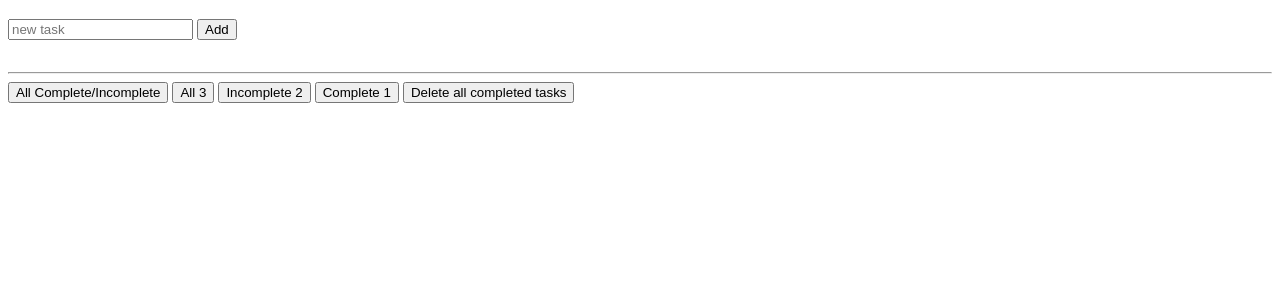
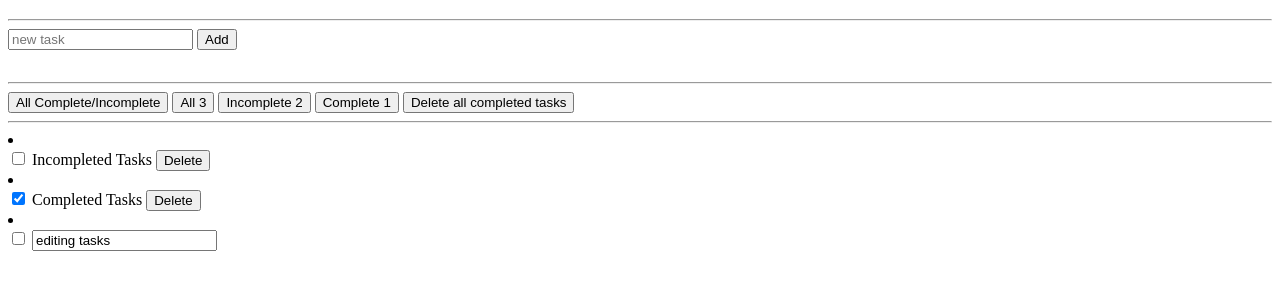
Before and after one commit to shktkt219/todo-list, a website: page index.html in a window 1280 px wide. Shown: the part 61-350 px from the top of the page. Drawn offline with nearby package versions, Linux system fonts and the light colour scheme.

Commit message:
edit index page for todo-item button

```diff
--- a/index.html
+++ b/index.html
@@ -6,6 +6,8 @@
   </head>
   <body ng-app="todoApp">
     <h1>To Do List</h1>
+
+    <hr>
 
     <form>
       <input
@@ -25,6 +27,30 @@
       <button>Delete all completed tasks</button>
     </div>
 
+    <hr>
+
+    <li class="todo-item">
+      <form>
+        <input type="checkbox">
+        <span class="todo-title">Incompleted Tasks</span>
+        <button type="reset">Delete</button>
+      </form>
+    </li>
+
+    <li class="todo-item done">
+      <form>
+        <input type="checkbox" checked>
+        <span class="todo-title">Completed Tasks</span>
+        <button type="reset">Delete</button>
+      </form>
+    </li>
+
+    <li class="todo-item editing">
+      <form>
+        <input type="checkbox">
+        <input type="text" required value="editing tasks">
+      </form>
+    </li>
 
 
     <script src="js/angular.js"></script>
```
